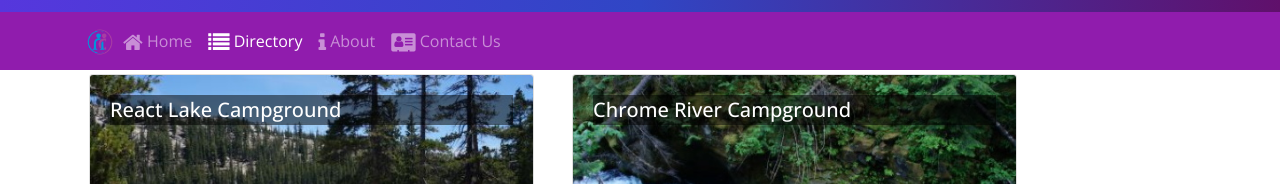
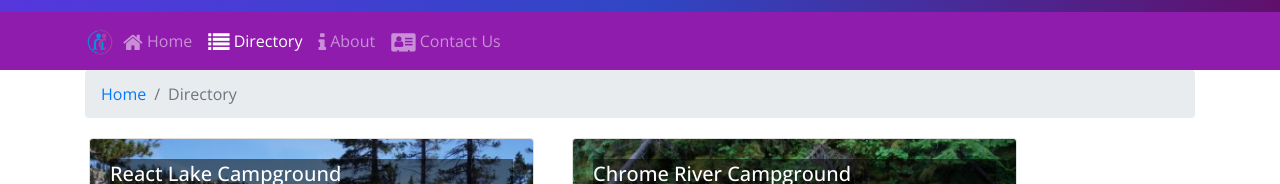
Before and after one commit to clphillips72/nucampsite_React, a React (Create React App) app: page /directory in a window 1280 px wide. Shown: the part 150-334 px from the top of the page. Built offline with nearby package versions, Linux system fonts and the light colour scheme.

Commit message:
Adding Breadcrumbs

```diff
--- a/src/components/CampsiteInfoComponent.js
+++ b/src/components/CampsiteInfoComponent.js
@@ -1,5 +1,6 @@
 import React from 'react';
-import { Card, CardImg, CardText, CardBody, CardTitle } from 'reactstrap';
+import { Card, CardImg, CardText, CardBody, CardTitle, Breadcrumb, BreadcrumbItem } from 'reactstrap';
+import { Link } from 'react-router-dom';
 
 
 function RenderCampsite({campsite}){
@@ -8,7 +9,7 @@
             <Card>
                 <CardImg top src={campsite.image} alt={campsite.name} />
                 <CardBody>
-                    <CardTitle>{campsite.name}</CardTitle>
+                    {/* <CardTitle>{campsite.name}</CardTitle> */}
                     <CardText>{campsite.description}</CardText>
                 </CardBody>
             </Card>
@@ -40,10 +41,20 @@
         return (
             <div className="container">
                 <div className="row">
+                    <div className="col">
+                        <Breadcrumb>
+                            <BreadcrumbItem><Link to="/directory">Directory</Link></BreadcrumbItem>
+                            <BreadcrumbItem active>{props.campsite.name}</BreadcrumbItem>
+                        </Breadcrumb>
+                        <h2>{props.campsite.name}</h2>
+                        <hr />
+                    </div>
+                </div>
+                <div className="row">
                     <RenderCampsite campsite={props.campsite} />
                     <RenderComments comments={props.comments} />
-            </div>
-        </div>);
+                </div>
+            </div>);
     }
     return <div />;
 }
--- a/src/components/ContactComponent.js
+++ b/src/components/ContactComponent.js
@@ -1,10 +1,17 @@
 import React from 'react';
+import { Breadcrumb, BreadcrumbItem } from 'reactstrap';
+import { Link } from 'react-router-dom';
+
 
 function Contact(props) {
     return (
         <div className="container">
             <div className="row">
                 <div className="col">
+                    <Breadcrumb>
+                        <BreadcrumbItem><Link to="/home">Home</Link></BreadcrumbItem>
+                        <BreadcrumbItem active>Contact Us</BreadcrumbItem>
+                    </Breadcrumb>
                     <h2>Contact Us</h2>
                     <hr />
                 </div>
--- a/src/components/DirectoryComponent.js
+++ b/src/components/DirectoryComponent.js
@@ -1,5 +1,5 @@
 import React from 'react';
-import { Card, CardImg, CardImgOverlay, CardTitle } from 'reactstrap';
+import { Card, CardImg, CardImgOverlay, CardTitle, Breadcrumb, BreadcrumbItem } from 'reactstrap';
 import { Link } from 'react-router-dom';
 
 function RenderDirectoryItem({campsite}) {
@@ -28,6 +28,14 @@
     return (
         <div className="container">
             <div className="row">
+                <div className="col">
+                    <Breadcrumb>
+                        <BreadcrumbItem><Link to="/home">Home</Link></BreadcrumbItem>
+                        <BreadcrumbItem active>Directory</BreadcrumbItem>
+                    </Breadcrumb>
+                </div>
+            </div>
+            <div className="row">
                 {directory}
             </div>
         </div>
```
